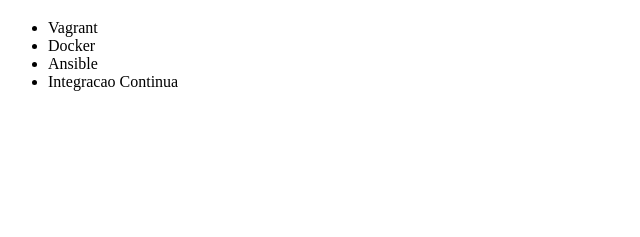
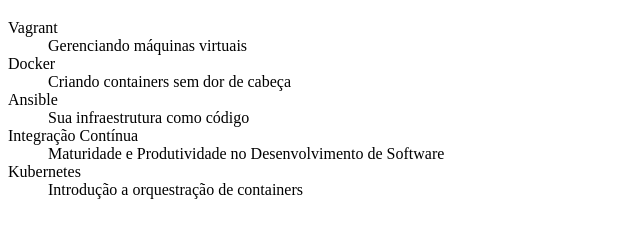
Before and after one commit to esakol/alura-git, a plain HTML site: page index.html in a window 1280 px wide. Shown: the part 61-298 px from the top of the page, without its empty margins (0-640 px from the left). Drawn offline with Linux system fonts and the light colour scheme.

Commit message:
Trocando UL por DL e separando os títulos

```diff
--- a/index.html
+++ b/index.html
@@ -7,11 +7,21 @@
 <body>
     <h1>Cursos de DevOps</h1>
 
-    <ul>
-        <li>Vagrant</li>
-        <li>Docker</li>
-        <li>Ansible</li>
-        <li>Integracao Continua</li>
-    </ul>
+    <dl>
+        <dt>Vagrant</dt>
+        <dd>Gerenciando máquinas virtuais</dd>
+
+        <dt>Docker</dt>
+	<dd>Criando containers sem dor de cabeça</dd>
+
+	<dt>Ansible</dt>
+	<dd>Sua infraestrutura como código</dd>
+
+	<dt>Integração Contínua</dt>
+	<dd>Maturidade e Produtividade no Desenvolvimento de Software</dd>
+
+	<dt>Kubernetes</dt>
+	<dd>Introdução a orquestração de containers</dd>
+    </dl>
 </body>
 </html>
```
